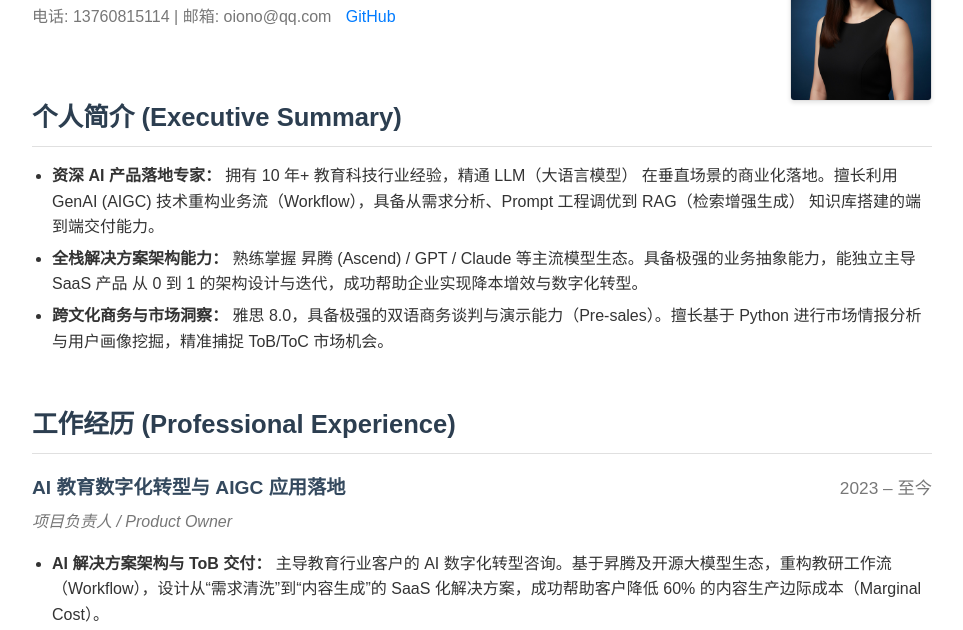
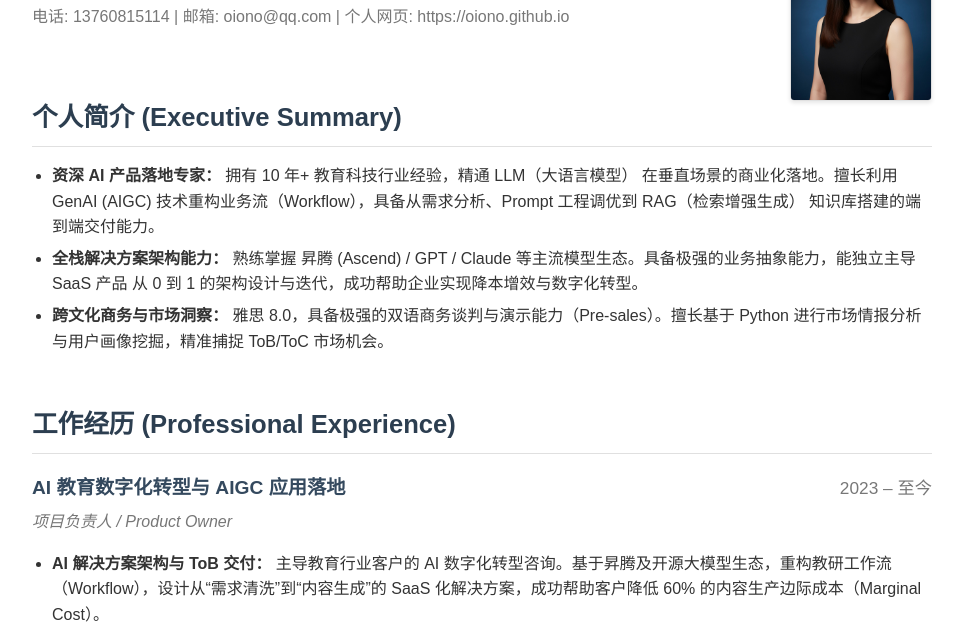
Before and after one commit to oiono/oiono.github.io, a plain HTML site: page index.html in a window 1280 px wide. Shown: the part 153-783 px from the top of the page, without its empty margins (158-1121 px from the left). Drawn offline with Linux system fonts and the light colour scheme.

Commit message:
Update contact info to include personal webpage

```diff
--- a/index.html
+++ b/index.html
@@ -248,7 +248,7 @@
                 <h1>冯希亮</h1>
                 <div class="title">AI Product Expert / Solutions Architect</div>
                 <div class="contact-info-below">
-                    电话: 13760815114 | 邮箱: oiono@qq.com <a href="https://oiono.github.io" target="_blank">GitHub</a>
+                    电话: 13760815114 | 邮箱: oiono@qq.com | 个人网页: https://oiono.github.io
                 </div>
             </div>
             <div class="right-section">
```
